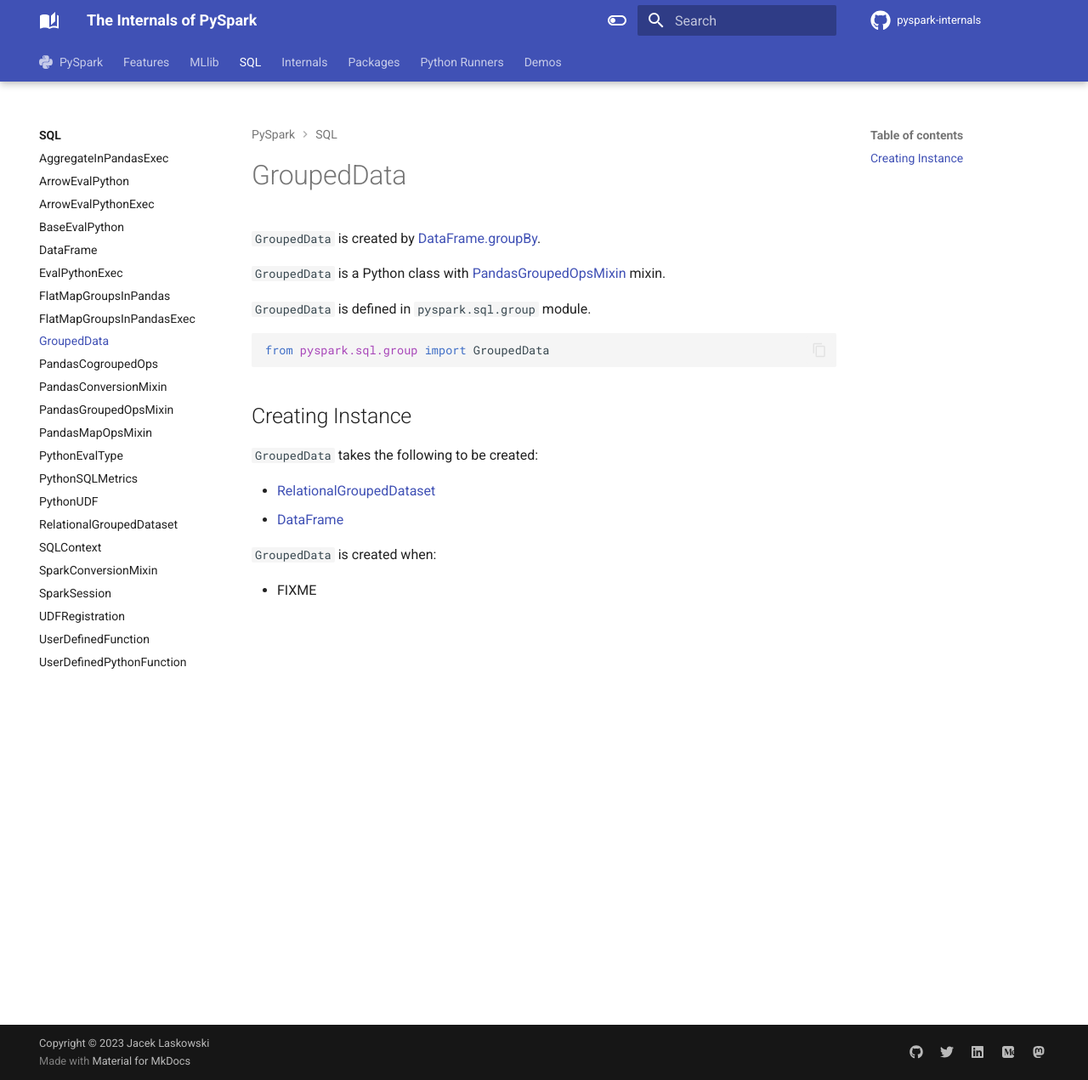
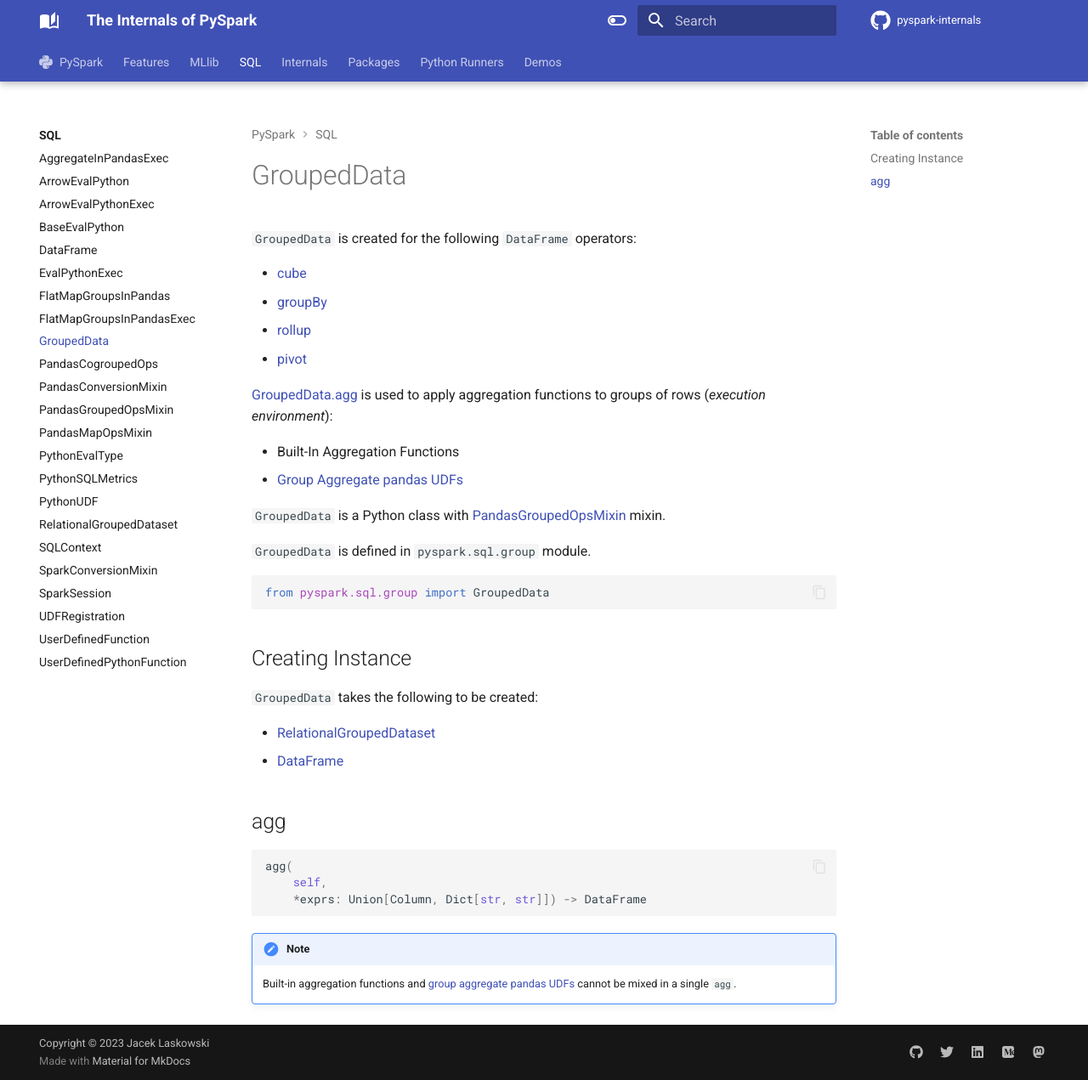
Before and after one commit to japila-books/pyspark-internals, an MkDocs documentation site: the page built from docs/sql/GroupedData.md, in a window 1280 px wide and 1271 px high. Shown: the whole window at 85% size. Built offline with MkDocs 1.6.1 and Material for MkDocs 9.7.7, drawn with Linux system fonts in a browser that asks for light colours; comment, search, counter and statistics services are not loaded.

Commit message:
PandasUDFType and Group Aggregate pandas UDFs

````diff
--- a/docs/sql/GroupedData.md
+++ b/docs/sql/GroupedData.md
@@ -1,12 +1,22 @@
 # GroupedData
 
-`GroupedData` is created by [DataFrame.groupBy](DataFrame.md#groupBy).
+`GroupedData` is created for the following `DataFrame` operators:
+
+* [cube](DataFrame.md#cube)
+* [groupBy](DataFrame.md#groupBy)
+* [rollup](DataFrame.md#rollup)
+* [pivot](DataFrame.md#pivot)
+
+[GroupedData.agg](#agg) is used to apply aggregation functions to groups of rows (_execution environment_):
+
+* Built-In Aggregation Functions
+* [Group Aggregate pandas UDFs](../pandas-udfs/index.md#group-aggregate)
 
 `GroupedData` is a Python class with [PandasGroupedOpsMixin](PandasGroupedOpsMixin.md) mixin.
 
 `GroupedData` is defined in `pyspark.sql.group` module.
 
-```python
+```py
 from pyspark.sql.group import GroupedData
 ```
 
@@ -17,6 +27,13 @@ from pyspark.sql.group import GroupedData
 * <span id="jgd"> [RelationalGroupedDataset](RelationalGroupedDataset.md)
 * <span id="df"> [DataFrame](DataFrame.md)
 
-`GroupedData` is created when:
+## agg
 
-* FIXME
+```py
+agg(
+    self,
+    *exprs: Union[Column, Dict[str, str]]) -> DataFrame
+```
+
+!!! note
+    Built-in aggregation functions and [group aggregate pandas UDFs](../pandas-udfs/index.md#group-aggregate) cannot be mixed in a single `agg`.
--- a/mkdocs.yml
+++ b/mkdocs.yml
@@ -112,6 +112,7 @@ extra:
     version: 3.11
     docs: https://docs.python.org/3
     api: https://docs.python.org/3
+    peps: https://peps.python.org
   pytorch:
     docs: https://pytorch.org/docs/stable
     github: https://github.com/pytorch/pytorch
@@ -146,6 +147,7 @@ nav:
     - ... | pandas-on-spark/**.md
     - ... | pandas-udfs/**.md
     - ... | connect/**.md
+    - PySpark Shell: pyspark.md
   - ... | ml/**.md
   - ... | sql/**.md
   - Internals:
@@ -154,7 +156,6 @@ nav:
     - Building from Sources: building-from-sources.md
     - Configuration Properties: configuration-properties.md
     - Environment Variables: environment-variables.md
-    - PySpark Shell: pyspark.md
     - PythonRunner: PythonRunner.md
     - PythonGatewayServer: PythonGatewayServer.md
     - Py4JServer: Py4JServer.md
@@ -189,5 +190,6 @@ nav:
     - pyspark.sql.pandas:
       - pyspark/sql/pandas/index.md
       - functions.py: pyspark/sql/pandas/functions.md
+      - pyspark/sql/pandas/PandasUDFType.md
   - ... | runners/**.md
   - ... | demo/**.md
````
Also changed, not shown: docs/pandas-udfs/index.md (+65 -9 lines), docs/pyspark/sql/pandas/PandasUDFType.md (added, +13 -0 lines), docs/sql/PythonEvalType.md (+6 -4 lines).
